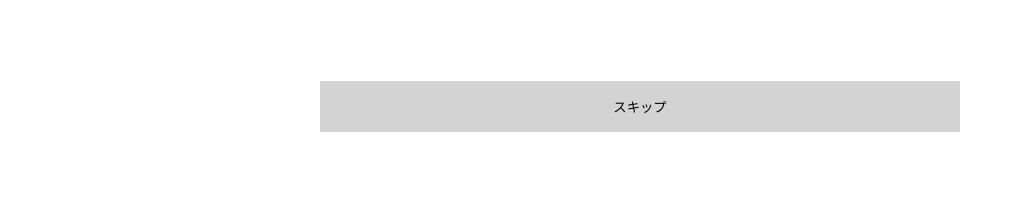
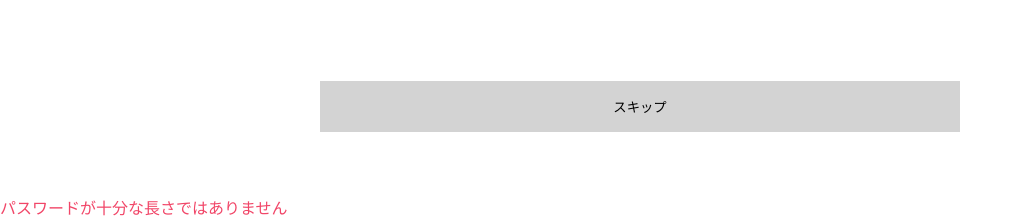
Before and after one commit to HidetoOzeki/GamingDeviceEC, a PHP site: page /signup.php in a window 1280 px wide. Shown: the part 794-1014 px from the top of the page, without its empty margins (0-1022 px from the left). Before the commit the page ends 926 px from the top, so only its background shows below. Run offline with PHP 8.4, Linux system fonts and the light colour scheme.

Commit message:
vuejsテスト

```diff
--- a/source/scripts/signup.js
+++ b/source/scripts/signup.js
@@ -1,4 +1,4 @@
-new Vue({
+const app = new Vue({
     el:"#app",
     data(){
         return {
--- a/source/signup.php
+++ b/source/signup.php
@@ -22,7 +22,7 @@
     <button class="centered_button">スキップ</button>
 
 
-    <p v-if="isValidPassword" class="has-text-danger">パスワードエラー</p>
+    <p v-if="!isValidPassword" class="has-text-danger">パスワードが十分な長さではありません</p>
 
     </div>
     <script src="scripts/signup.js" type="text/javascript"></script>
```
